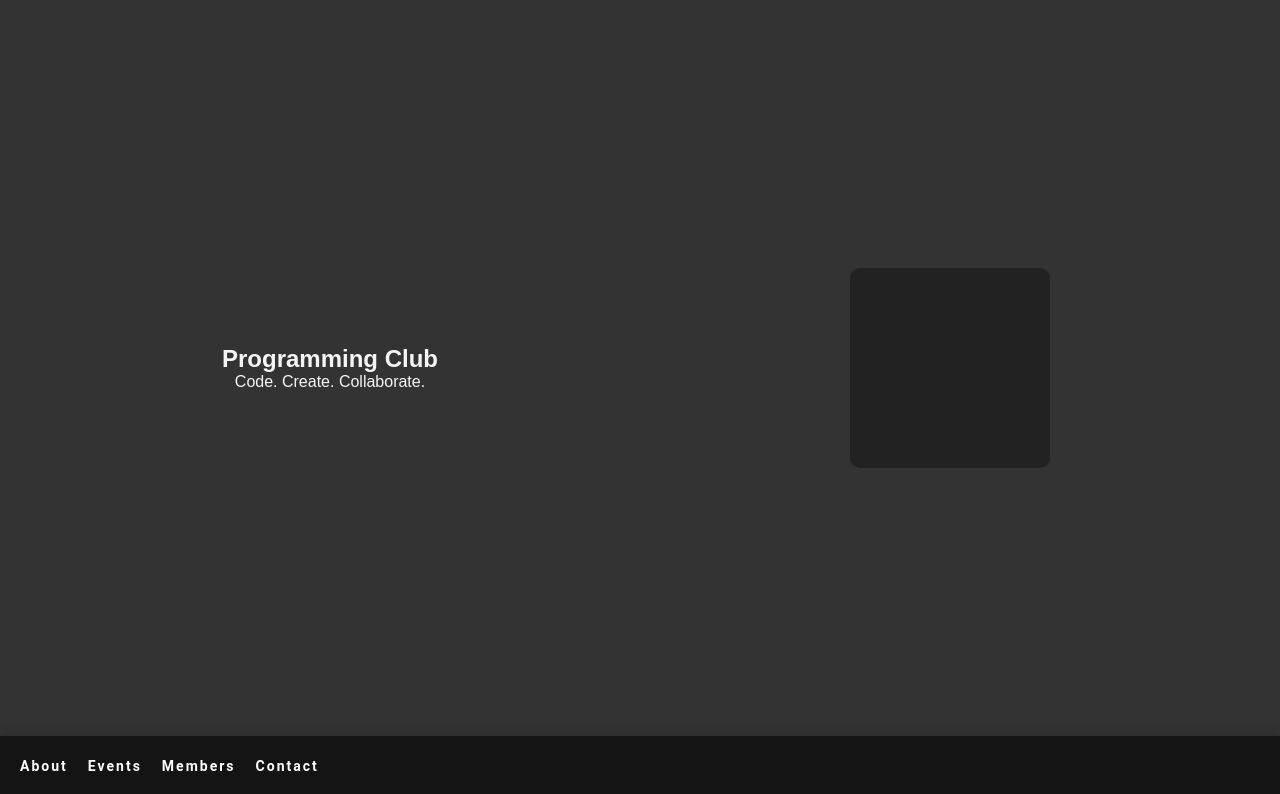
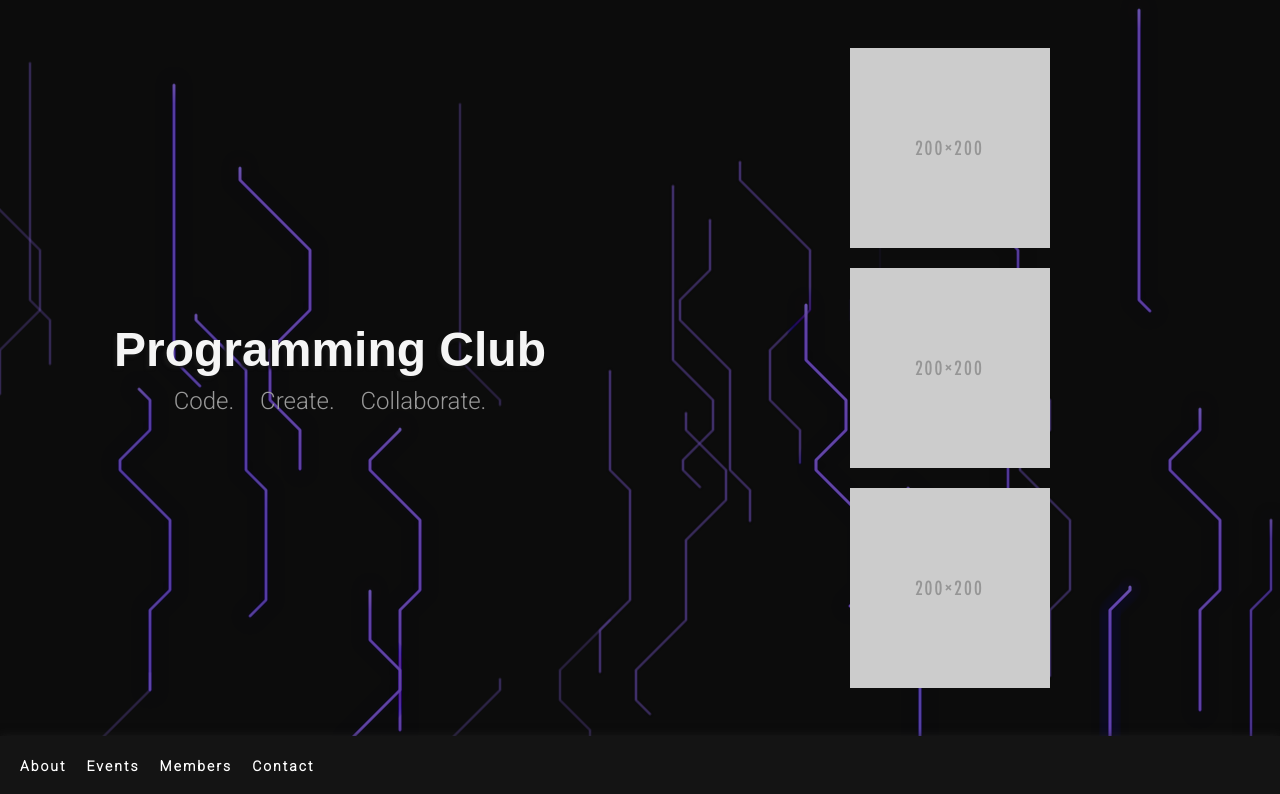
Before and after one commit to Shio-T0/Programming-Club-Website, a website: page index.html in a window 1280 px wide. Shown: the top 794 px of the page. Drawn offline with Linux system fonts and the light colour scheme.

Commit message:
Hero-Background

```diff
--- a/index.html
+++ b/index.html
@@ -7,6 +7,7 @@
     <title>Programming Club</title>
 </head>
 <body>
+<canvas id="canvas"></canvas>
 
 <!-- Header Section -->
 <header>
@@ -15,7 +16,9 @@
         <p>Code. Create. Collaborate.</p>
     </section>
     <section class="header--scrolling-images">
-        <div class="container"></div>
+        <img src="images/200x200.png" alt="200x200" width="200" height="200">
+        <img src="images/200x200.png" alt="200x200" width="200" height="200">
+        <img src="images/200x200.png" alt="200x200" width="200" height="200">
     </section>
 </header>
 
@@ -67,8 +70,8 @@
 <!-- Contact Section -->
 <section id="contact">
     <h2>Contact Us</h2>
-    <p>Email: <a href="mailto:programmingclub@example.com">programmingclub@example.com</a></p>
-    <p>Instagram: <a href="https://instagram.com/programmingclub" target="_blank">@programmingclub</a></p>
+    <p>Email: <a href="mailto:clubeprogramacao.esqp@gmail.com">clubeprogramacao.esqp@gmail.com</a></p>
+    <p>Instagram: <a href="https://instagram.com/          " target="_blank">no instagram for now</a></p>
 </section>
 
 <!-- Footer Section -->
@@ -77,4 +80,7 @@
 </footer>
 </main>
 </body>
+
+<script src="index.js"></script>
+
 </html>
--- a/index.js
+++ b/index.js
@@ -1,8 +1,135 @@
+
+/* CANVAS */
+
+let canvas = document.getElementById("canvas");
+
+let ctx = canvas.getContext("2d");
+
+const WINDOW_HEIGHT = window.innerHeight;
+const WINDOW_WIDTH = window.innerWidth;
+
+canvas.height = WINDOW_HEIGHT;
+canvas.width = WINDOW_WIDTH;
+
+let circle_list = [];
 
 
-let first_catet = document.getElementById("catet1");
-let second_catet = document.getElementById("catet2");
+const DISLOCATIONS = {
+    1: [
+        [800, 840], [620, 670], [500, 540], // ➡ right dislocations
+        [700, 730], [430, 470], [300, 320]  // ⬅ left dislocations
+    ],
 
-let result = Math.sqrt(Number(first_catet)**2 + Number(second_catet)**2);
+    2: [
+        [790, 830], [590, 610], [430, 470], // ➡ right dislocations
+        [750, 780], [460, 520], [360, 400]  // ⬅ left dislocations
+    ],
 
-document.getElementById("result").content = result;
+    3: [
+        [690, 740], [520, 560], [310, 350], // ➡ right dislocations
+        [640, 670], [400, 430], [180, 250]  // ⬅ left dislocations
+    ],
+
+    4: [
+        [720, 760], [600, 630], [270, 300], // ➡ right dislocations
+        [680, 710], [470, 490], [320, 370]  // ⬅ left dislocations
+    ],
+
+    5: [
+        [750, 780], [620, 650], [400, 430], // ➡ right dislocations
+        [680, 730], [500, 520], [310, 330]  // ⬅ left dislocations
+    ],
+
+    6: [
+        [780, 820], [540, 580], [350, 390], // ➡ right dislocations
+        [620, 660], [430, 500], [200, 230]  // ⬅ left dislocations
+    ],
+
+    7: [
+        [800, 840], [700, 730], [520, 560], // ➡ right dislocations
+        [740, 790], [600, 620], [340, 420]  // ⬅ left dislocations
+    ]
+}
+
+
+
+
+
+
+let randomNumber = function (min, max) {
+    return Math.floor(Math.random() * (max - min + 1) + min);
+}
+
+class Circle {
+    constructor(posX, posY, radius, speed, color) {
+        this.posX = posX;
+        this.posY = posY;
+        this.radius = radius;
+        this.color = color;
+
+        this.dy = 1 * speed
+        this.dx = 1 * speed
+
+        this.opacity = (Math.random() * (0.9 + 1 ));
+        this.preset = randomNumber(1, 4);
+    }
+
+    draw(ctx) {
+        ctx.beginPath();
+        ctx.globalAlpha = this.opacity;
+        ctx.shadowBlur = 20;
+        ctx.shadowColor = this.color;
+        ctx.fillStyle = this.color;
+        ctx.arc(this.posX, this.posY, this.radius,0,  Math.PI * 2);
+        ctx.fill();
+        ctx.closePath();
+    }
+
+    update(ctx) {
+        this.posY -= this.dy;
+        if (
+            (this.posY >= DISLOCATIONS[this.preset][0][0] && this.posY < DISLOCATIONS[this.preset][0][1])
+            ||
+            (this.posY >= DISLOCATIONS[this.preset][1][0] && this.posY < DISLOCATIONS[this.preset][1][1])
+            ||
+            (this.posY >= DISLOCATIONS[this.preset][2][0] && this.posY < DISLOCATIONS[this.preset][2][1])
+            ) {
+            this.posX += this.dx;
+        }
+
+        if (
+            (this.posY >= DISLOCATIONS[this.preset][3][0] && this.posY < DISLOCATIONS[this.preset][3][1])
+            ||
+            (this.posY >= DISLOCATIONS[this.preset][4][0] && this.posY < DISLOCATIONS[this.preset][4][1])
+            ||
+            (this.posY >= DISLOCATIONS[this.preset][5][0] && this.posY < DISLOCATIONS[this.preset][5][1])
+        ) {
+            this.posX -= this.dx;
+        }
+        if (this.posY >= 0) {
+            this.draw(ctx)
+        }
+
+
+    }
+}
+
+
+let genCircles = function (color, speed, size) {
+    for (let i = 0; i < Math.floor((WINDOW_WIDTH / 20)); i++) {
+        let circle = new Circle( 50 * i - 100, randomNumber(300, 990), size, speed, color);
+        circle_list.push(circle);
+        circle.draw(ctx);
+    }
+}
+
+genCircles("#6B52AF", 1, 1.5);
+
+let canvasAnimation = function () {
+    requestAnimationFrame(canvasAnimation);
+
+
+    circle_list.forEach(circle => circle.update(ctx))
+}
+
+canvasAnimation();
--- a/styles/style.css
+++ b/styles/style.css
@@ -1,3 +1,5 @@
+@import url('https://fonts.googleapis.com/css2?family=Roboto:wght@300&display=swap');
+
 html {
     height: 200vh;
 }
@@ -6,15 +8,32 @@ html {
     margin: 0;
     padding: 0;
 }
+
+#canvas {
+    position: absolute;
+    top: 0;
+    left: 0;
+    width: 100vw;
+    height: 100vh;
+    z-index: -1;
+    display: block;
+}
+
 a {
     text-decoration: none;
 }
 
+:root {
+    /* Palette */
+    --BLACK: #141414FF;
+    --JET: #333333;
+    --PURPLE: #5022CE;
+}
+
 body {
     font-family: Arial, Helvetica, sans-serif;
-    background-color: #333;
+    background: #0C0C0C;
     color: whitesmoke;
-
 }
 header {
     display: grid;
@@ -28,23 +47,38 @@ header {
     grid-area: 1 / 1 / span 1 / span 1;
     align-self: center;
 }
-.container {
-    width: 200px;
-    height: 200px;
-    margin: auto;
-    border-radius: 10px;
-    background-color: #222;
+.header--title h1 {
+    font-size: 3em;
+    font-family: Arial, Helvetica, sans-serif;
+    text-shadow: -3px 3px 3px var(--BLACK);
+    margin-bottom: 10px;
+}
+.header--title p {
+    font-size: 1.5em;
+    font-family: 'Roboto', sans-serif;
+    word-spacing: 20px;
+    color: #999;
 }
 .header--scrolling-images {
     grid-area: 1 / 2 / span 1 / span 1;
     align-self: center;
+    display: flex;
+    flex-flow: column nowrap;
+    justify-content: center;
+    align-items: center;
+    gap: 20px;
 }
-
+.center-image {
+    display: block;
+    margin: auto;
+    width: 50%;
+}
 .navbar {
-    background-color: rgb(20, 20, 20);
+    background-color: var(--BLACK);
     box-shadow: 0 2px 10px #222;
     position: sticky;
     top: 0;
+    margin-bottom: 20px;
 }
 .navbar:before {
     content: "";
```
Also changed, not shown: images/200x200.png (added).
